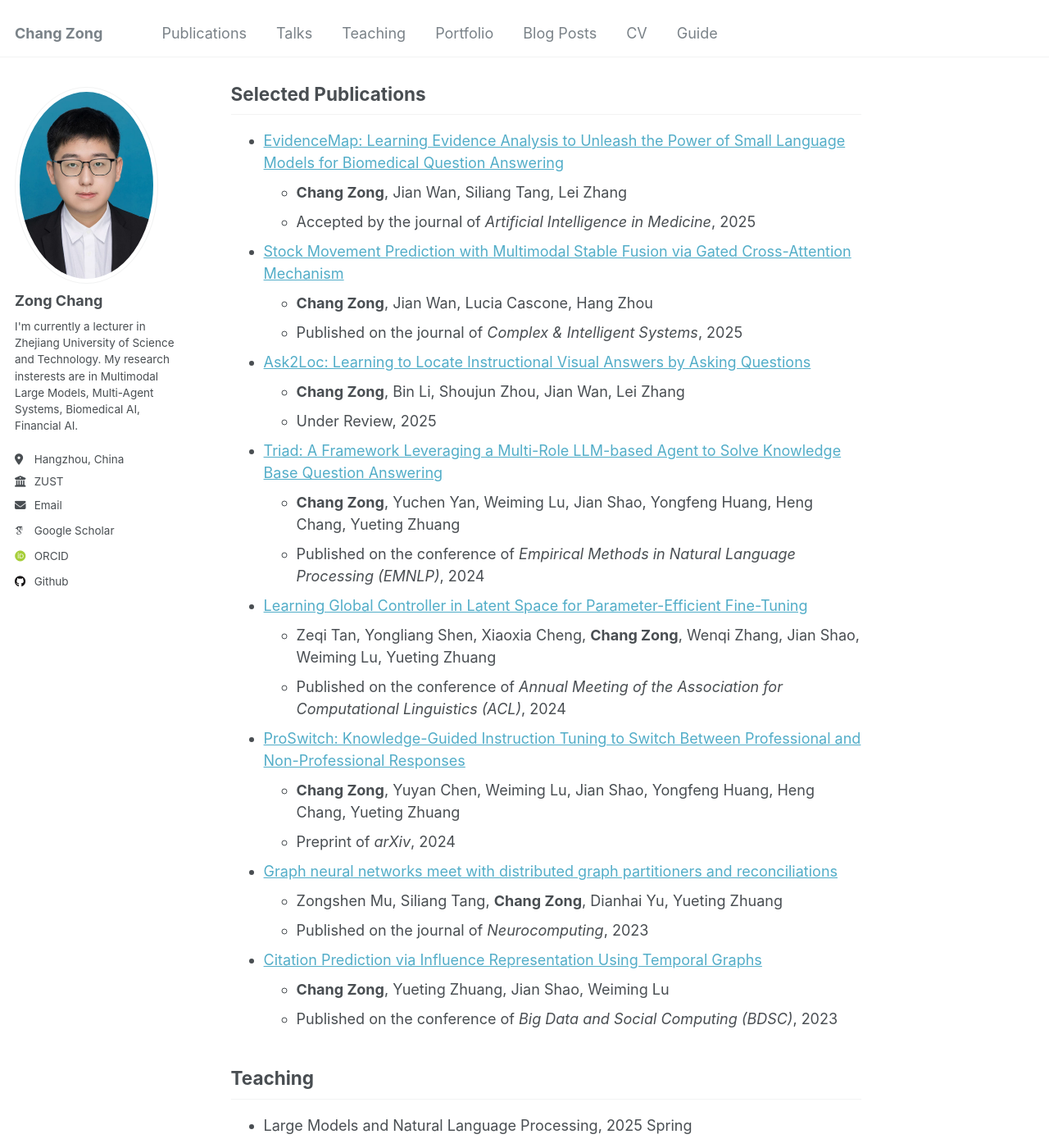
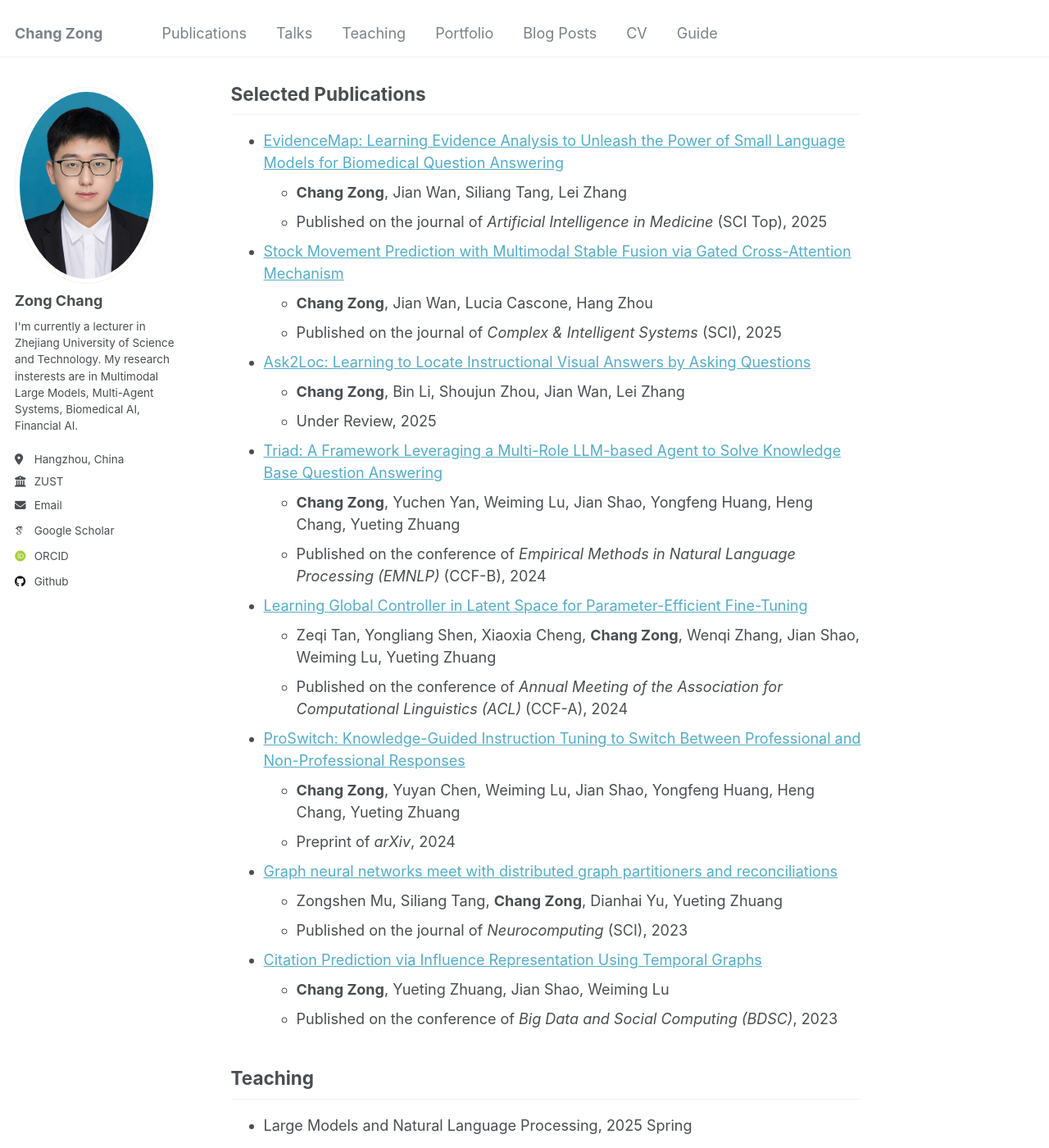
Before and after one commit to changzong/changzong.github.io, a Jekyll site: the page built from _pages/about.md, in a window 1280 px wide and 1400 px high, scrolled down 698 px. Shown: the whole window at 82% size. Built offline with Jekyll 4.4.1, drawn with Linux system fonts in a browser that asks for light colours; some web fonts are replaced.

Commit message:
update url

```diff
--- a/_pages/about.md
+++ b/_pages/about.md
@@ -19,13 +19,13 @@ I receive my Ph.D. degree from Zhejiang University ([ZJU](https://www.zju.edu.cn
 - OpenKS: A domain generalizable knowledge learning and computing platform, Project Leader, [GitHub](https://github.com/ZJU-OpenKS/OpenKS),
 
 ## Selected Publications
-- [EvidenceMap: Learning Evidence Analysis to Unleash the Power of Small Language Models for Biomedical Question Answering](https://arxiv.org/abs/2501.12746)
+- [EvidenceMap: Learning Evidence Analysis to Unleash the Power of Small Language Models for Biomedical Question Answering](https://www.sciencedirect.com/science/article/abs/pii/S0933365725001812)
   - **Chang Zong**, Jian Wan, Siliang Tang, Lei Zhang
-  - Accepted by the journal of *Artificial Intelligence in Medicine*, 2025
+  - Published on the journal of *Artificial Intelligence in Medicine* (SCI Top), 2025
 
 - [Stock Movement Prediction with Multimodal Stable Fusion via Gated Cross-Attention Mechanism](https://link.springer.com/article/10.1007/s40747-025-02023-3)
   - **Chang Zong**, Jian Wan, Lucia Cascone, Hang Zhou
-  - Published on the journal of *Complex & Intelligent Systems*, 2025
+  - Published on the journal of *Complex & Intelligent Systems* (SCI), 2025
 
 - [Ask2Loc: Learning to Locate Instructional Visual Answers by Asking Questions](https://arxiv.org/abs/2504.15918)
   - **Chang Zong**, Bin Li, Shoujun Zhou, Jian Wan, Lei Zhang
@@ -33,11 +33,11 @@ I receive my Ph.D. degree from Zhejiang University ([ZJU](https://www.zju.edu.cn
 
 - [Triad: A Framework Leveraging a Multi-Role LLM-based Agent to Solve Knowledge Base Question Answering](https://aclanthology.org/2024.emnlp-main.101/)
   - **Chang Zong**, Yuchen Yan, Weiming Lu, Jian Shao, Yongfeng Huang, Heng Chang, Yueting Zhuang
-  - Published on the conference of *Empirical Methods in Natural Language Processing (EMNLP)*, 2024
+  - Published on the conference of *Empirical Methods in Natural Language Processing (EMNLP)* (CCF-B), 2024
 
 - [Learning Global Controller in Latent Space for Parameter-Efficient Fine-Tuning](https://aclanthology.org/2024.acl-long.222/)
   - Zeqi Tan, Yongliang Shen, Xiaoxia Cheng, **Chang Zong**, Wenqi Zhang, Jian Shao, Weiming Lu, Yueting Zhuang
-  - Published on the conference of *Annual Meeting of the Association for Computational Linguistics (ACL)*, 2024
+  - Published on the conference of *Annual Meeting of the Association for Computational Linguistics (ACL)* (CCF-A), 2024
 
 - [ProSwitch: Knowledge-Guided Instruction Tuning to Switch Between Professional and Non-Professional Responses](https://arxiv.org/abs/2403.09131)
   - **Chang Zong**, Yuyan Chen, Weiming Lu, Jian Shao, Yongfeng Huang, Heng Chang, Yueting Zhuang
@@ -45,7 +45,7 @@ I receive my Ph.D. degree from Zhejiang University ([ZJU](https://www.zju.edu.cn
 
 - [Graph neural networks meet with distributed graph partitioners and reconciliations](https://www.sciencedirect.com/science/article/abs/pii/S0925231222011894)
   - Zongshen Mu, Siliang Tang, **Chang Zong**, Dianhai Yu, Yueting Zhuang
-  - Published on the journal of *Neurocomputing*, 2023
+  - Published on the journal of *Neurocomputing* (SCI), 2023
 
 - [Citation Prediction via Influence Representation Using Temporal Graphs](https://link.springer.com/chapter/10.1007/978-981-99-3925-1_14)
   - **Chang Zong**, Yueting Zhuang, Jian Shao, Weiming Lu
```
